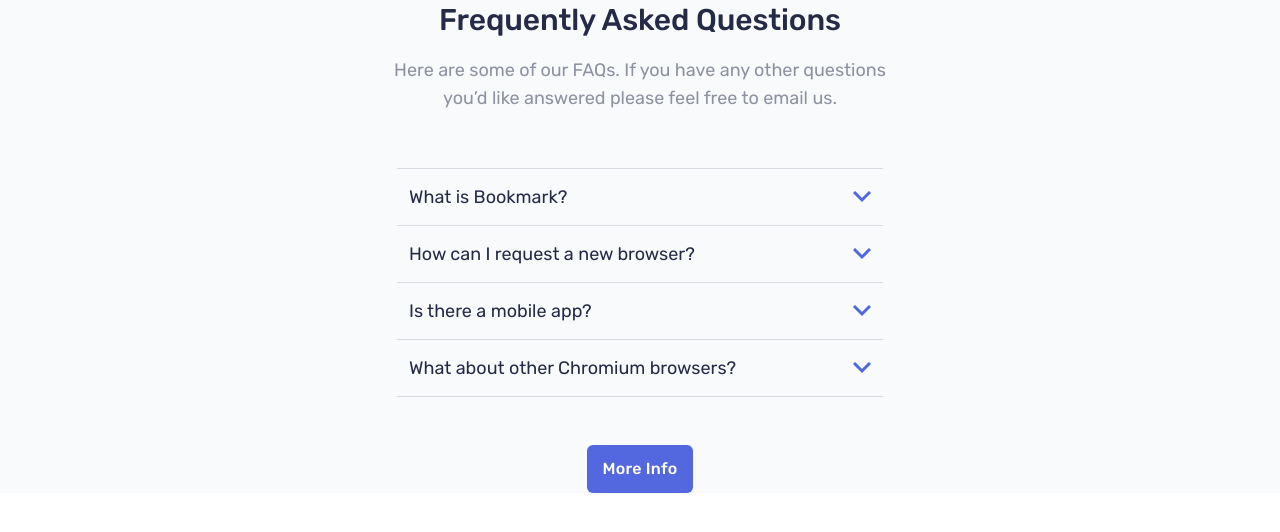
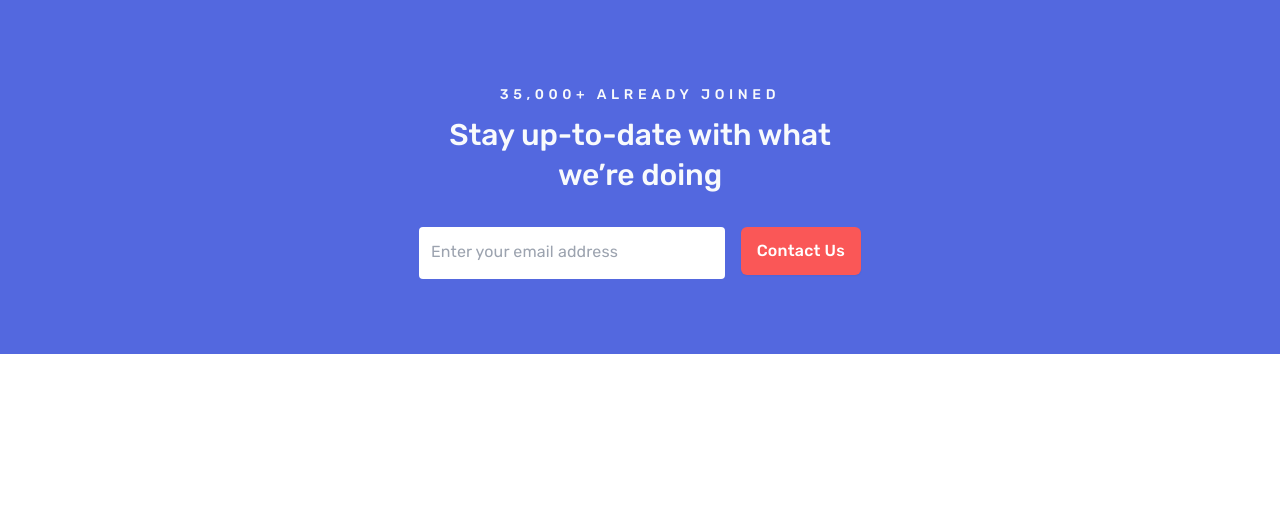
Before and after one commit to zetmosoma10/bookmark-landing-page, a React (Vite) app: page / in a window 1280 px wide. Shown: the top 532 px of the page. Built offline with nearby package versions, Linux system fonts and the light colour scheme.

Commit message:
build CallToAction section

```diff
--- a/src/App.jsx
+++ b/src/App.jsx
@@ -1,14 +1,13 @@
 import Footer from "./components/Footer";
-import MobileNavbar from "./components/MobileNavbar";
-import Navbar from "./components/Navbar";
 import Extentions from "./sections/Extentions";
 import FAQ from "./sections/FAQ";
+import CallToAction from "./sections/CallToAction";
 
 export default function App() {
   return (
     <section className="font-rubik bg-slate-50 ">
-      <main className="">
-        <FAQ />
+      <main>
+        <CallToAction />
       </main>
     </section>
   );
--- a/src/sections/CallToAction.jsx
+++ b/src/sections/CallToAction.jsx
@@ -1,5 +1,45 @@
+import Button from "../components/Button";
+import errorIcon from "../Assets/images/icon-error.svg";
+
 const CallToAction = () => {
-  return <div>CallToAction</div>;
+  return (
+    <section className="flex flex-col items-center   bg-soft_Blue text-slate-50">
+      <div className="text-center max-container max-w-[442px] my-14 md:my-[75px]">
+        <p className="text-sm font-medium leading-10 tracking-[4.62px]">
+          35,000+ ALREADY JOINED
+        </p>
+        <h3 className="text-2xl md:text-3xl font-medium leading-7 md:leading-10 tracking-[-0.08px] md:tracking-[-0.1px]">
+          Stay up-to-date with what we’re doing
+        </h3>
+        <form className="md:mt-8 md:flex md:items-start md:gap-4">
+          <div className="flex-grow  mt-8 md:mt-0  ">
+            <div
+              className=" flex items-center justify-between
+            p-3  bg-white border rounded  border-soft_Red border-2 border-hidden"
+            >
+              <input
+                className=" w-full text-sm leading-7 tracking-[0.25px]
+                 text-dark_Blue outline-none placeholder:text-base placeholder:leading-7 placeholder:tracking-[0.15px]"
+                type="text"
+                placeholder="Enter your email address"
+              />
+              <img className="hidden" src={errorIcon} alt="" />
+            </div>
+            <small className="hidden text-left bg-soft_Red pl-2 py-2 italic rounded">
+              Whoops, make sure it’s an email
+            </small>
+          </div>
+          <Button
+            className="leading-7 md:w-auto  hover:bg-white hover:bg-soft_Red tracking-[0.25px] mt-4 md:mt-0 w-full"
+            type="button"
+            variant="red"
+          >
+            Contact Us
+          </Button>
+        </form>
+      </div>
+    </section>
+  );
 };
 
 export default CallToAction;
```
